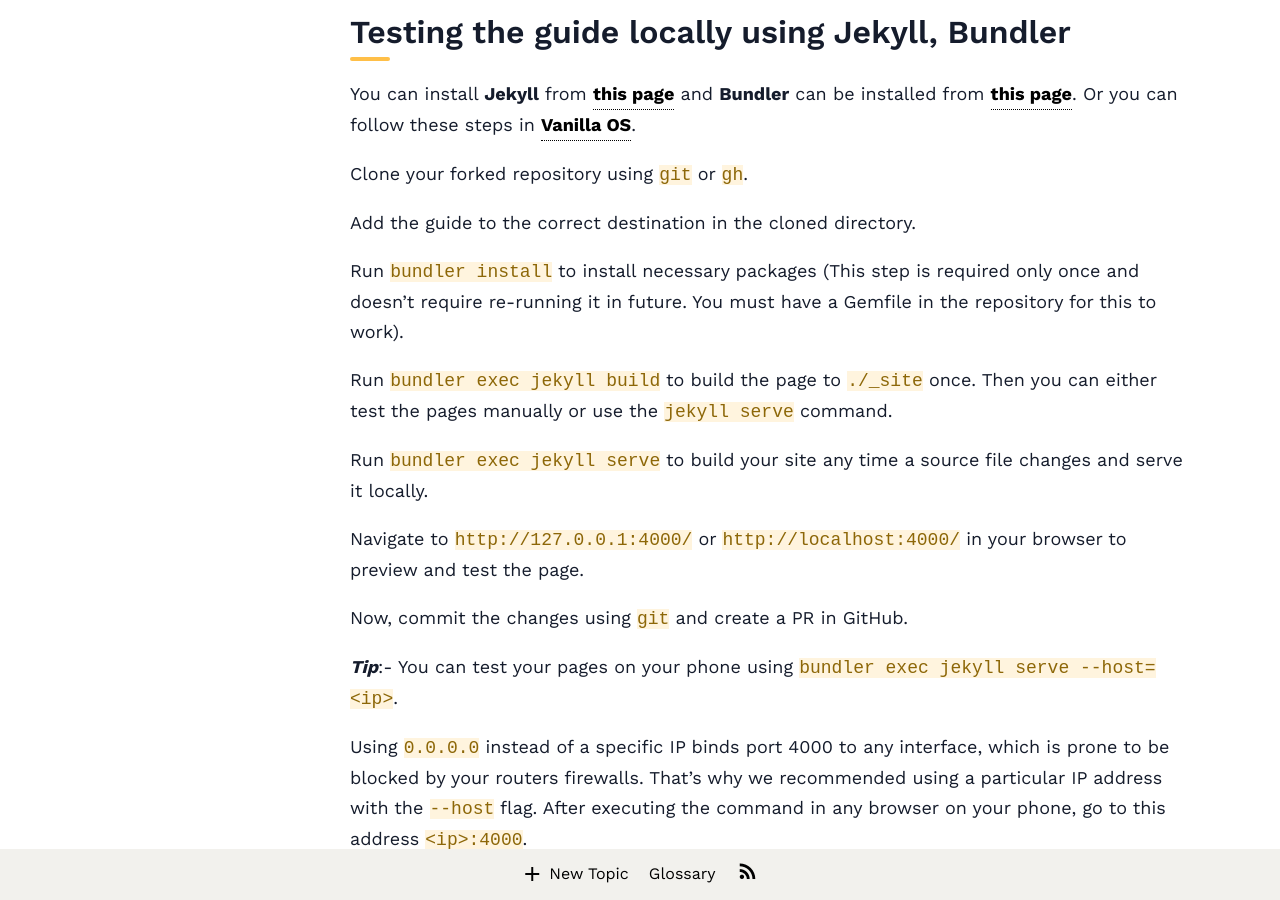
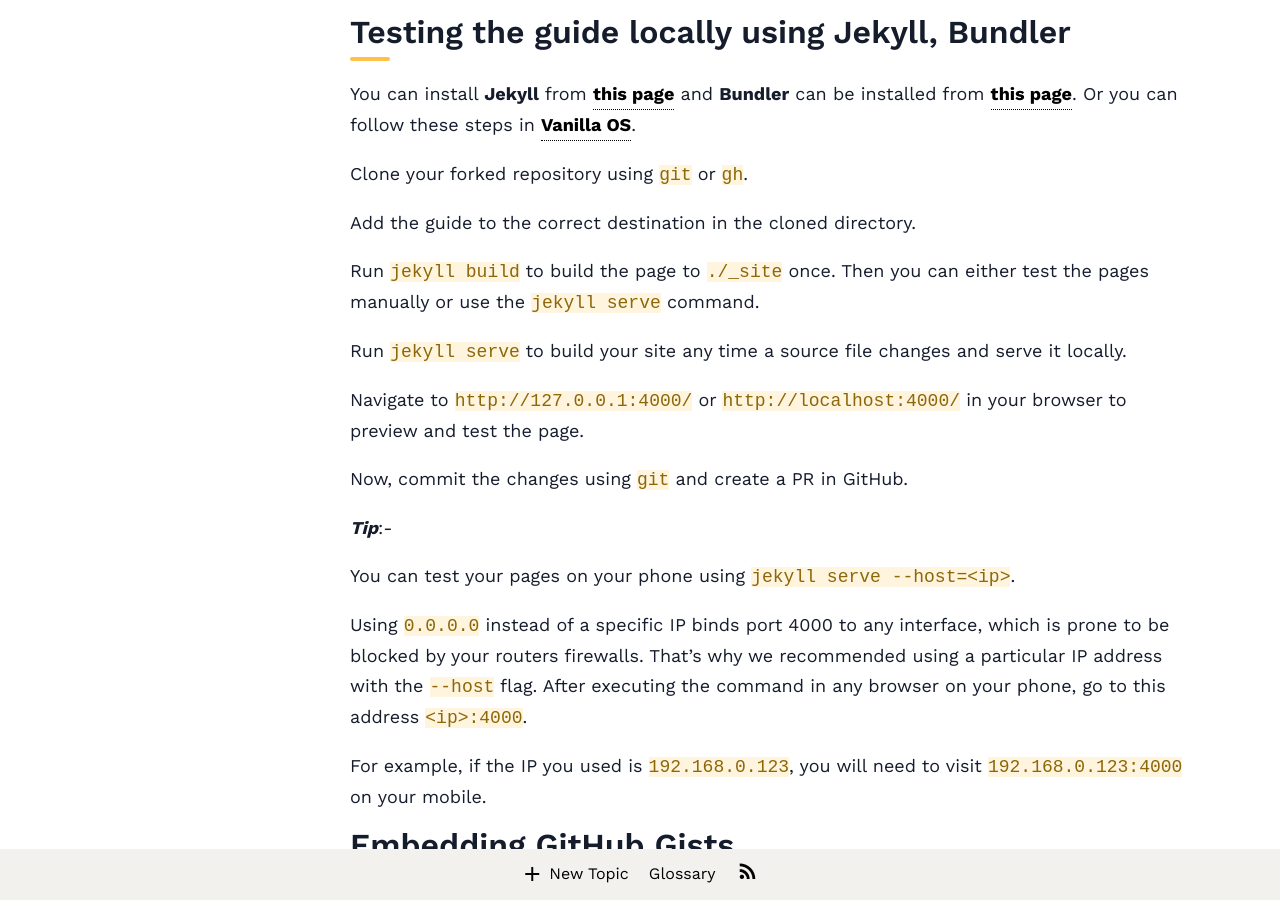
Before and after one commit to Vanilla-OS/handbook, a Jekyll site: the page built from _posts/2022-11-11-contributing.md, in a window 1280 px wide and 900 px high, scrolled down 2612 px. Built offline with Jekyll 4.4.1, drawn with Linux system fonts in a browser that asks for light colours; nearby versions of some CDN libraries; a style sheet for code colours, icons or effects is not loaded.

Commit message:
Remove Gemfile, update README, Contributing

````diff
--- a/Gemfile
+++ /dev/null
@@ -1,6 +0,0 @@
-source "https://rubygems.org"
-gem "github-pages"
-gem "webrick"
-gem "jekyll-feed"
-gem "jekyll-seo-tag"
-gem "jekyll-sitemap"
--- a/_posts/2022-11-11-contributing.md
+++ b/_posts/2022-11-11-contributing.md
@@ -23,6 +23,7 @@
 ## Writing a guide
 
 If you want to write a guide for the handbook, follow these instructions:-
+
 - Add the new article to the [**`_posts` directory**](https://github.com/Vanilla-OS/handbook/tree/main/_posts).
 - The filename must be in the format `YYYY-MM-DD-title.md`.
 - See [**markdownlint**](https://github.com/DavidAnson/markdownlint) for best markdown practices.
@@ -41,6 +42,7 @@
 published: true
 ---
 ```
+
 - You must fill in your article's metadata here.
 
 For example:-
@@ -110,18 +112,17 @@
 
 Add the guide to the correct destination in the cloned directory.
 
-Run `bundler install` to install necessary packages (This step is required only once and doesn't require re-running it in future. You must have a Gemfile in the repository for this to work).
+Run `jekyll build` to build the page to `./_site` once. Then you can either test the pages manually or use the `jekyll serve` command.
 
-Run `bundler exec jekyll build` to build the page to `./_site` once. Then you can either test the pages manually or use the `jekyll serve` command.
-
-Run `bundler exec jekyll serve` to build your site any time a source file changes and serve it locally.
+Run `jekyll serve` to build your site any time a source file changes and serve it locally.
 
 Navigate to `http://127.0.0.1:4000/` or `http://localhost:4000/` in your browser to preview and test the page.
 
 Now, commit the changes using `git` and create a PR in GitHub.
 
 **_Tip_**:-
-You can test your pages on your phone using `bundler exec jekyll serve --host=<ip>`.
+
+You can test your pages on your phone using `jekyll serve --host=<ip>`.
 
 Using `0.0.0.0` instead of a specific IP binds port 4000 to any interface, which is prone to be blocked by your routers firewalls. That's why we recommended using a particular IP address with the `--host` flag. After executing the command in any browser on your phone, go to this address `<ip>:4000`.
 
````
Also changed, not shown: Gemfile.lock (deleted), README.md.
